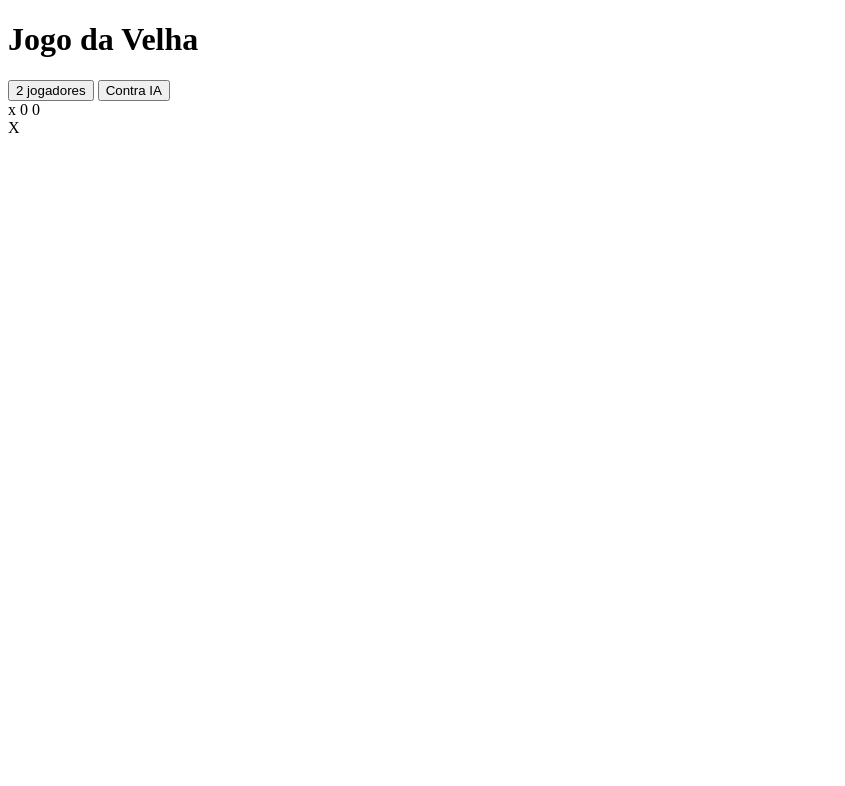
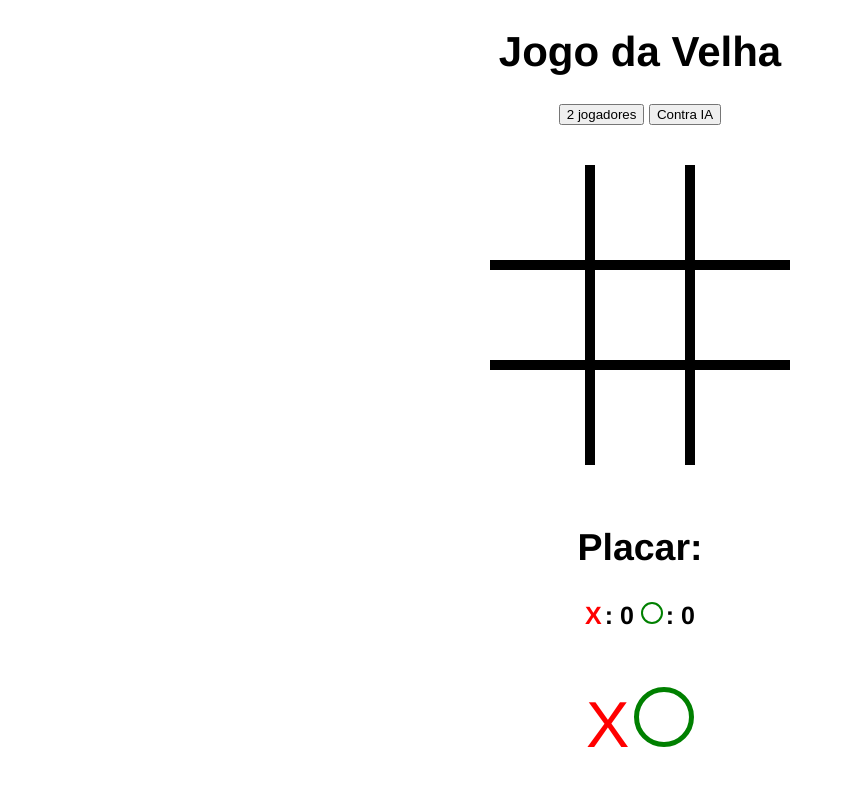
Before and after one commit to az3vedo/tic-tac-toe_js, a plain HTML site: page index.html in a window 1280 px wide. Shown: the whole page, without its empty margins (0-845 px from the left). Drawn offline with Linux system fonts and the light colour scheme.

Commit message:
add CSS and adjust html

```diff
--- a/css/styles.css
+++ b/css/styles.css
@@ -0,0 +1,110 @@
+body {
+  text-align: center;
+  font-family: Helvetica, sans-serif;
+}
+h1 {
+  font-size: 42px;
+}
+
+/* Botões */
+
+#buttons-container button {
+  border: none;
+  padding: 10px 15px;
+  margin: 0 10px;
+}
+
+/* Board */
+
+#container {
+  display: flex;
+  width: 300px;
+  margin: 40px;
+  flex-direction: row;
+  flex-wrap: wrap;
+  position: relative;
+  margin-left: auto;
+  margin-right: auto;
+}
+
+.box {
+  height: 100px;
+  border: 5px solid #000;
+  box-sizing: border-box;
+  flex: 1 1 33%;
+}
+#block-1, #block-2, #block-3 {
+  border-top: none;
+}
+#block-1, #block-4, #block-7 {
+  border-left: none;
+}
+#block-7, #block-8, #block-9 {
+  border-bottom: none;
+}
+#block-3, #block-6, #block-9 {
+  border-right: none;
+}
+
+/* símbolos */
+.x {
+  font-size: 65px;
+  color: red;
+  display: inline-block;
+  line-height: 100px;
+}
+.o {
+  width: 50px;
+  height: 50px;
+  border: 5px solid green;
+  border-radius: 50%;
+  display: inline-block;
+  margin-top: 17px;
+}
+
+/* Classe Esconder */
+
+/* .hide {
+  display: none !important;
+} */
+
+/* placar */
+
+#scoreboard-container {
+  font-weight: bold;
+  margin-top: 30px;
+  font-size: 25px;
+  position: relative;
+  margin-left: auto;
+  margin-right: auto;
+}
+
+#x-scoreboard {
+  color: red;
+  margin-right: 3px;
+}
+
+#o-scoreboard {
+  display: inline-block;
+  width: 18px;
+  height: 18px;
+  border: 2px solid green;
+  border-radius: 50%;
+  margin-right: 3px;
+}
+
+/* msg vitória */
+
+#message p {
+  position: absolute;
+  margin-left: auto;
+  margin-right: auto;
+  left: 0;
+  right: 0;
+  top: 150px;
+  width: 500px;
+  font-size: 50px;
+  background-color: #000;
+  color: #FFF;
+  display: none;
+}
--- a/index.html
+++ b/index.html
@@ -26,11 +26,11 @@
     <div class="box" id="block-9"></div>
 
     <div id="scoreboard-container">
+      <h2>Placar:</h2>
       <span class="score-box">
-        <span id="x-scoreboard">x</span>
+        <span id="x-scoreboard">X</span>:
         <span id="scoreboard-1">0</span>
-
-        <span id="o-scoreboard"></span>
+        <span id="o-scoreboard"></span>:
         <span id="scoreboard-2">0</span>
       </span>
     </div>
@@ -42,7 +42,7 @@
   </div>
 
   <div id="message" class="hide">
-    <p></p>
+    <p>asd</p>
   </div>
 
 
```
